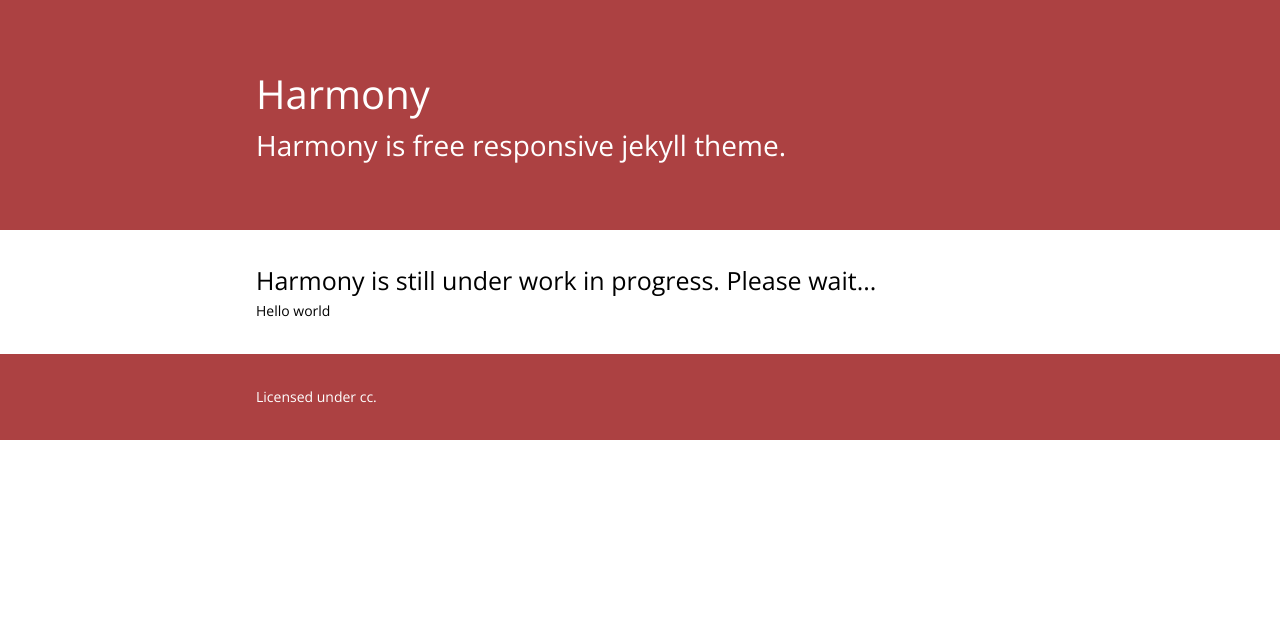
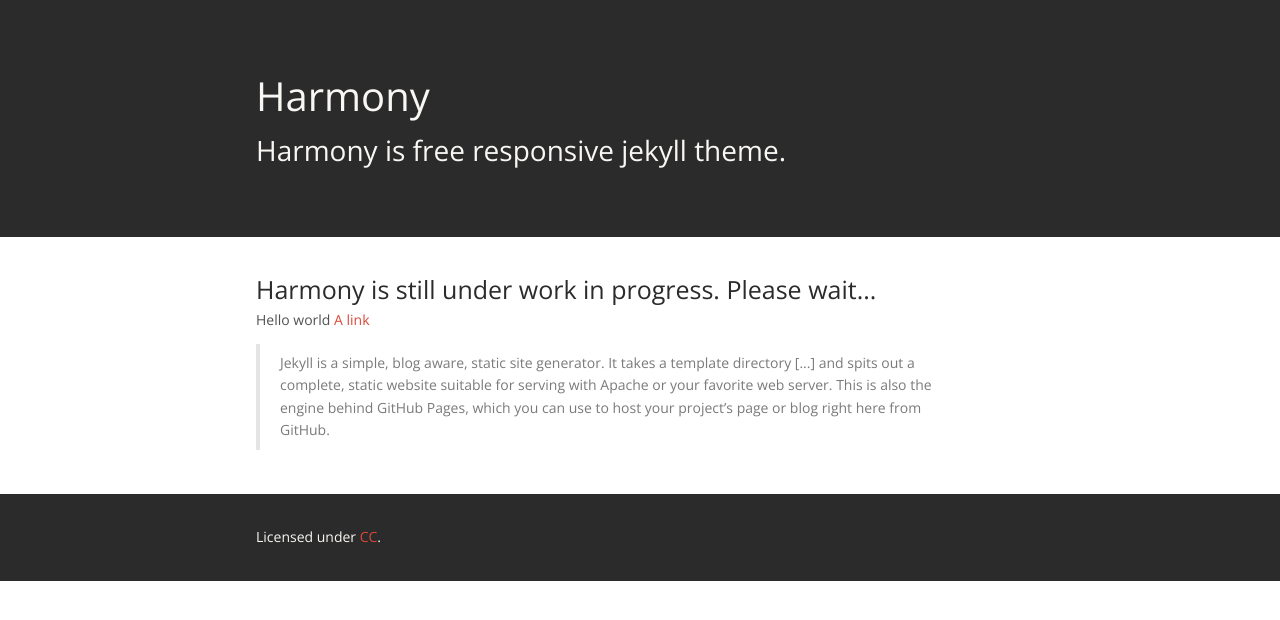
Before and after one commit to gayanvirajith/harmony, a Jekyll site: the page built from index.html, in a window 1280 px wide. Shown: the top 620 px of the page. Built offline with Jekyll 4.4.1, drawn with Linux system fonts in a browser that asks for light colours; nearby versions of some CDN libraries; Markdown is read by kramdown in place of the engine named in the settings.

Commit message:
Add theme-base-00 theme-base-01

```diff
--- a/_config.yml
+++ b/_config.yml
@@ -21,7 +21,7 @@
 harmony:
   name: Harmony #Name of your site
   description: Harmony is free responsive jekyll theme. # Little description about your site
-  basetheme: redish # pre defined thmes are darken, blue-water, redish.
+  basetheme: theme-base-00 # pre defined thmes are darken, blue-water, redish.
   author: # Author details
     name: Gayan Virajith
     email: gayanvirajith@gmail.com
--- a/_layouts/default.html
+++ b/_layouts/default.html
@@ -39,7 +39,7 @@
         </header>
         {{ content }}
         <footer class="main-footer">
-            <p class="wc-container">Licensed under cc.</p>
+            <p class="wc-container">Licensed under <a href="#0">CC</a>.</p>
         </footer>
     </body>
     <!-- jQuery -->
--- a/assets/css/_sass/partials/_mixins.scss
+++ b/assets/css/_sass/partials/_mixins.scss
@@ -15,3 +15,11 @@
  	-moz-box-sizing: $box;
  	box-sizing: $box;
 }
+
+@mixin transition($args...) {
+  -webkit-transition: $args;
+  -moz-transition: $args;
+  -ms-transition: $args;
+  -o-transition: $args;
+  transition: $args;
+}
--- a/assets/css/_sass/partials/_variables.scss
+++ b/assets/css/_sass/partials/_variables.scss
@@ -4,6 +4,25 @@
 $color-black: #000;
 
 $color-1: $color-white;
+$color-2: #515151;
+
+// Color schemes for themes based on https://github.com/chriskempson/base16
+$base-00: #2b2b2b;
+$base-01: #272935;
+$base-02: #3a4055;
+$base-03: #5a647e;
+
+$base-07: #f9f7f3; // Not for theme selection
+$base-08: #da4939;
+$base-09: #cc7833;
+$base-0A: #ffc66d;
+$base-0B: #a5c261;
+$base-0C: #519f50;
+$base-0D: #6d9cbe;
+$base-0E: #b6b3eb;
+$base-0F: #bc9458;
+
+
 
 // Fonts
 $primary-font: 'open sans', sans-serif;
--- a/assets/css/main.scss
+++ b/assets/css/main.scss
@@ -33,8 +33,6 @@
     size: 100%;
     family: $primary-font; // variables inside partials > _variables.scss
   }
-  color: $color-black;
-  background-color: $color-white;
 }
 
 .wc-container {
@@ -56,7 +54,7 @@
 --------------------------------- */
 
 h1, h2, h3, h4, h5, h6 {
-  line-height: 1.5;
+  line-height: 1.6;
 }
 
 h1 {
@@ -111,36 +109,84 @@
   }
 }
 
+a {
+  background: transparent;
+}
+
+a:active, a:hover {
+  outline: 0;
+}
+
+img {
+  border: 0;
+  display: block;
+  max-width: 100%;
+  height: auto;
+}
+
+/* --------------------------------
+
+ Theme base
+
+--------------------------------- */
+
+// default
+
+a.default-anchor {
+  text-decoration: none;
+  border-bottom: 1px solid transparent;
+  color: $base-08;
+
+  &:hover, &:active, &:focus {
+    @include transition(border-bottom-color .2s);
+    border-bottom-color: $base-08;
+  }
+}
+
+div.default-page-content {
+  h1, h2, h3, h4, h5, h6 { color: $base-00; }
+}
+
+body {
+  color: $color-2;
+
+  a {
+    @extend .default-anchor;
+  }
+
+  header.main-header, footer.main-footer {
+    background-color: $base-00;
+    color: $base-07;
+  }
+
+  div.page-content {
+    @extend .default-page-content;
+  }
+}
+
+body.theme-base-01 {
+  color: inherit;
+
+  a {
+    @extend .default-anchor;
+  }
+
+  header.main-header, footer.main-footer {
+    background-color: $base-01;
+    color: $base-07;
+  }
+
+  div.page-content {
+    h1, h2, h3, h4, h5, h6 { color: $base-01; }
+  }
+}
+
+
 /* --------------------------------
 
  Main Header
 
 --------------------------------- */
-header.main-header, footer.main-footer {
-  background-color: #333;
-  color: $color-white;
-}
-
-body.blue-water {
-  header.main-header, footer.main-footer {
-    background-color: #053060;
-    color: $color-white;
-  }
-}
-
-body.darken {
-  header.main-header, footer.main-footer {
-    background-color: #333;
-    color: $color-white;
-  }
-}
-
-body.redish {
-  header.main-header, footer.main-footer {
-    background-color: #ac4142;
-    color: $color-white;
-  }
-}
 
 header.main-header {
   padding: 2em 0;
@@ -150,8 +196,30 @@
   padding: 1em 0;
   @include MQ(M) { padding: 2em 0; }
 }
-
 .page-content {
   padding: 1em 0;
   @include MQ(M) { padding: 2em 0; }
 }
+
+
+/* ---------------------------------
+
+  Blockquote
+
+---------------------------------- */
+/* Quotes */
+blockquote {
+  padding: .5rem 1rem;
+  margin: .8rem 0;
+  color: #7a7a7a;
+  border-left: .25rem solid #e5e5e5;
+}
+blockquote p:last-child {
+  margin-bottom: 0;
+}
+@include MQ(M) {
+  blockquote {
+    padding-right: 5rem;
+    padding-left: 1.25rem;
+  }
+}
--- a/index.html
+++ b/index.html
@@ -4,5 +4,14 @@
 ---
 <div id="home" class="page-content wc-container">
 	<h3>Harmony is still under work in progress. Please wait...</h3>
-	<p>Hello world</p>
+	<p>
+		Hello world
+		<a href="#0">A link</a>
+	</p>
+
+	<blockquote>
+		<p>
+			Jekyll is a simple, blog aware, static site generator. It takes a template directory [...] and spits out a complete, static website suitable for serving with Apache or your favorite web server. This is also the engine behind GitHub Pages, which you can use to host your project’s page or blog right here from GitHub.
+		</p>
+	</blockquote>
 </div>
```
